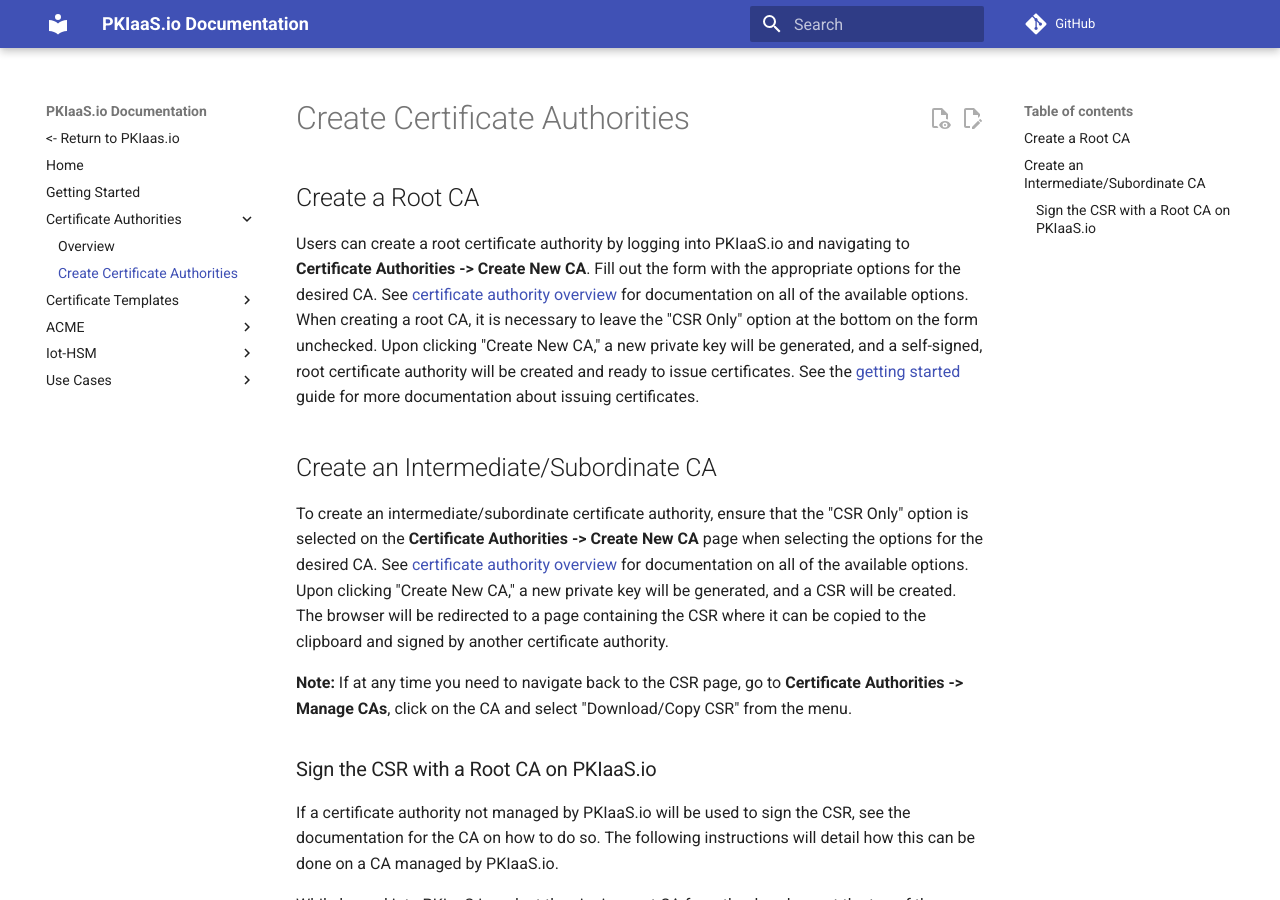
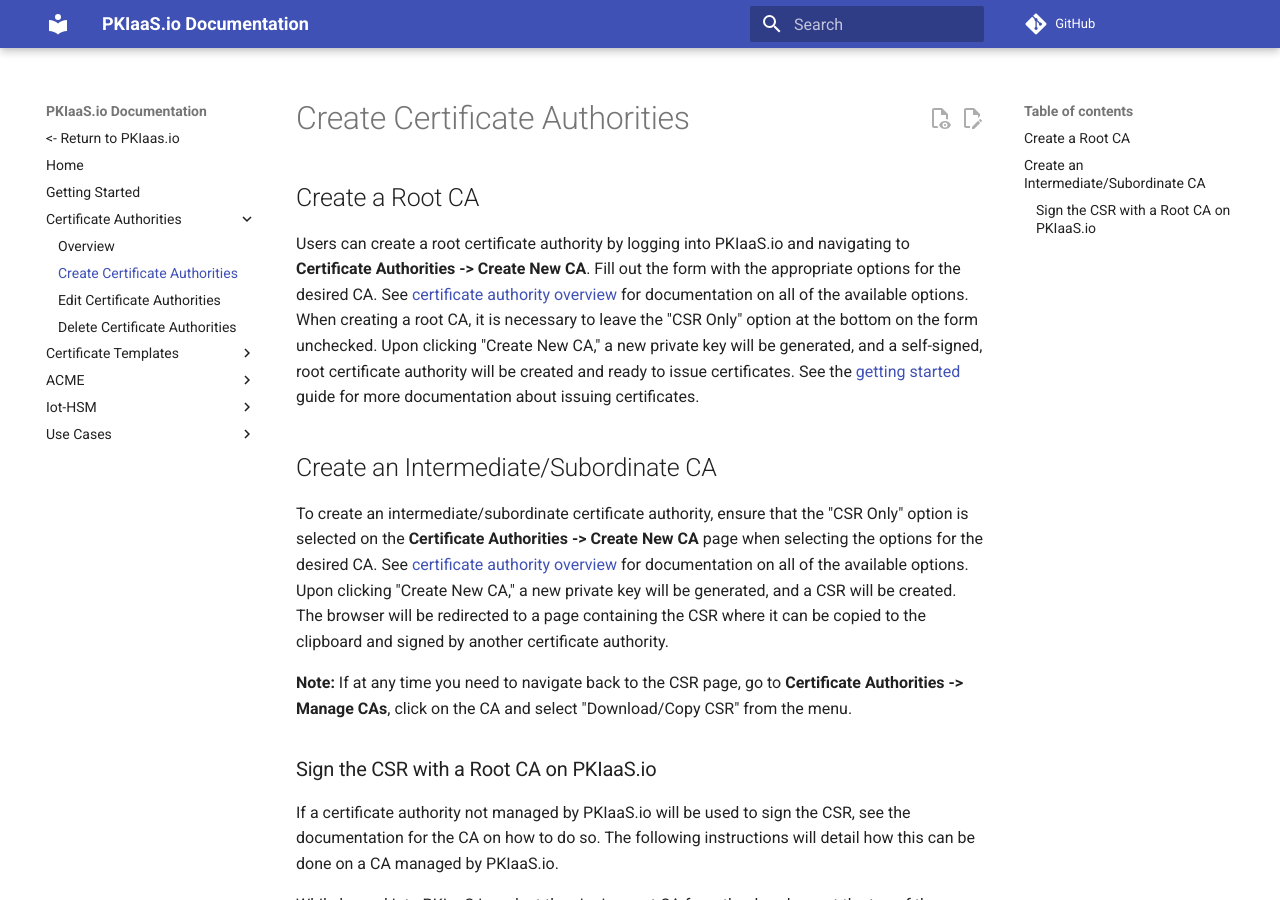
Before and after one commit to lspiehler/pkiaas-docs, an MkDocs documentation site: the page built from docs/certificate-authorities/create.md, in a window 1280 px wide and 900 px high. Built offline with MkDocs 1.6.1 and Material for MkDocs 9.7.7, drawn with Linux system fonts in a browser that asks for light colours; comment, search, counter and statistics services are not loaded.

Commit message:
updating documentation

```diff
--- a/mkdocs.yml
+++ b/mkdocs.yml
@@ -16,7 +16,9 @@
   - Getting Started: getting-started.md
   - Certificate Authorities:
     - Overview: certificate-authorities/overview.md
-    - Create Certificate Authorities: certificate-authorities/create-certificate-authorities.md
+    - Create Certificate Authorities: certificate-authorities/create.md
+    - Edit Certificate Authorities: certificate-authorities/edit.md
+    - Delete Certificate Authorities: certificate-authorities/delete.md
   - Certificate Templates:
     - Overview: certificate-templates/overview.md
     - Create Templates: certificate-templates/create.md
```
Also changed, not shown: docs/acme/generate-eab-credentials.md (+2 -0 lines), docs/certificate-authorities/delete.md (added, +1 -0 lines), docs/certificate-authorities/edit.md (added, +1 -0 lines), docs/certificate-templates/delete.md (+1 -1 lines), docs/certificate-authorities/create.md (renamed from docs/certificate-authorities/create-certificate-authorities.md).
